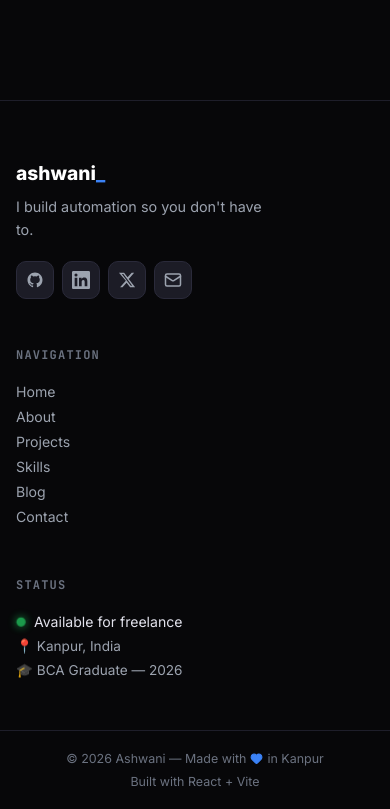
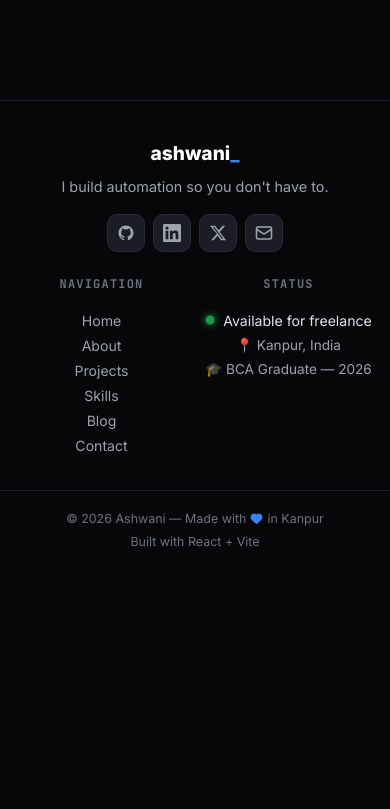
Before and after one commit to lets-make-ashwani/portfolio-website, a React (Vite) app: page / in a window 390 px wide. Shown: the part 3483-4292 px from the top of the page. After the commit the page ends 4052 px from the top, so only its background shows below. Built offline with nearby package versions, Linux system fonts and the light colour scheme.

Commit message:
Improve mobile footer layout with centered brand and 2-column details

```diff
--- a/src/components/Footer.css
+++ b/src/components/Footer.css
@@ -64,10 +64,47 @@
 }
 
 @media (max-width: 768px) {
-  .footer__inner { grid-template-columns: 1fr 1fr; }
-  .footer__brand { grid-column: 1 / -1; }
-  .footer__bottom .container { flex-direction: column; gap: 8px; text-align: center; }
+  .footer {
+    padding-top: 40px;
+  }
+  .footer__inner {
+    grid-template-columns: 1fr 1fr;
+    gap: 32px;
+    padding-bottom: 32px;
+  }
+  .footer__brand {
+    grid-column: 1 / -1;
+    text-align: center;
+    display: flex;
+    flex-direction: column;
+    align-items: center;
+  }
+  .footer__tagline {
+    max-width: 100%;
+    margin-bottom: 16px;
+  }
+  .footer__socials {
+    justify-content: center;
+  }
+  .footer__bottom .container {
+    flex-direction: column;
+    gap: 8px;
+    text-align: center;
+  }
 }
-@media (max-width: 480px) {
-  .footer__inner { grid-template-columns: 1fr; }
+
+@media (max-width: 600px) {
+  .footer__nav,
+  .footer__status {
+    text-align: center;
+  }
+  .footer__status-item {
+    justify-content: center;
+  }
 }
+
+@media (max-width: 440px) {
+  .footer__inner {
+    gap: 24px 16px;
+  }
+}
```
